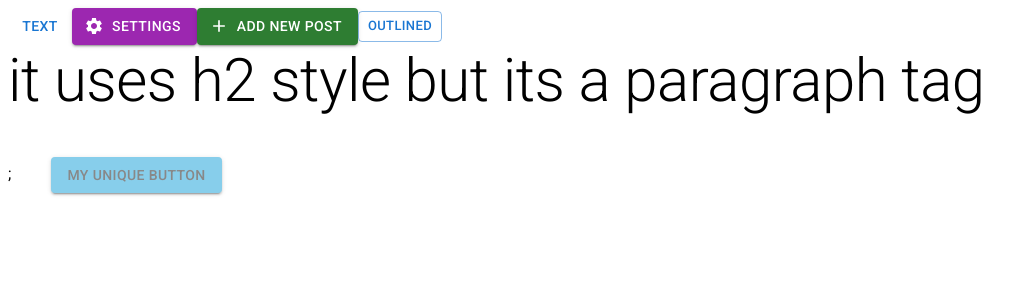
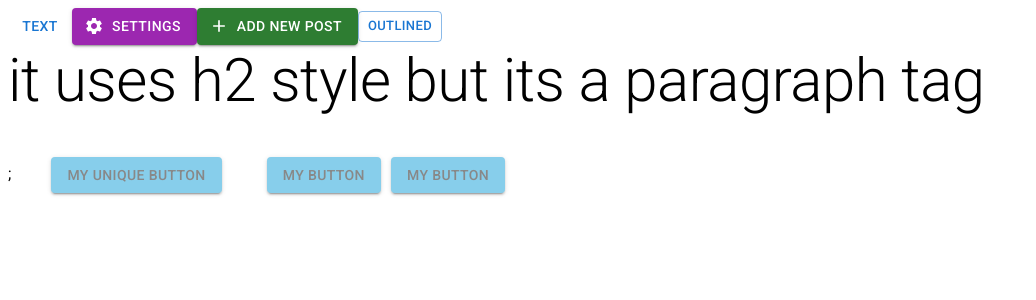
Before and after one commit to Sajjad124/MUSSAPP, a React (Create React App) app: page / in a window 1280 px wide. Shown: the top 300 px of the page, without its empty margins (0-1036 px from the left). Built offline with nearby package versions, Linux system fonts and the light colour scheme.

Commit message:
button styled component
working with styled button component

```diff
--- a/src/App.js
+++ b/src/App.js
@@ -1,14 +1,22 @@
 import * as React from "react";
-import Button from "@mui/material/Button";
 import { Add, Settings } from "@mui/icons-material";
-import { Typography } from "@mui/material";
+import { Typography, Button } from "@mui/material";
 
 import "@fontsource/roboto/300.css";
 import "@fontsource/roboto/400.css";
 import "@fontsource/roboto/500.css";
 import "@fontsource/roboto/700.css";
+import styled from "@emotion/styled";
 
 function App() {
+  const BlueButton = styled(Button)({
+    backgroundColor: "skyblue",
+    color: "#888",
+    margin: 5,
+    "&:hover": { backgroundColor: "lightblue" },
+    "&:disabled": { backgroundColor: "gray", color: "white" },
+  });
+
   return (
     <div className="App">
       <div className="main-div">
@@ -38,6 +46,8 @@ function App() {
         >
           My Unique Button
         </Button>
+        <BlueButton variant="contained">My Button</BlueButton>
+        <BlueButton variant="contained">My Button</BlueButton>
       </div>
     </div>
   );
```
